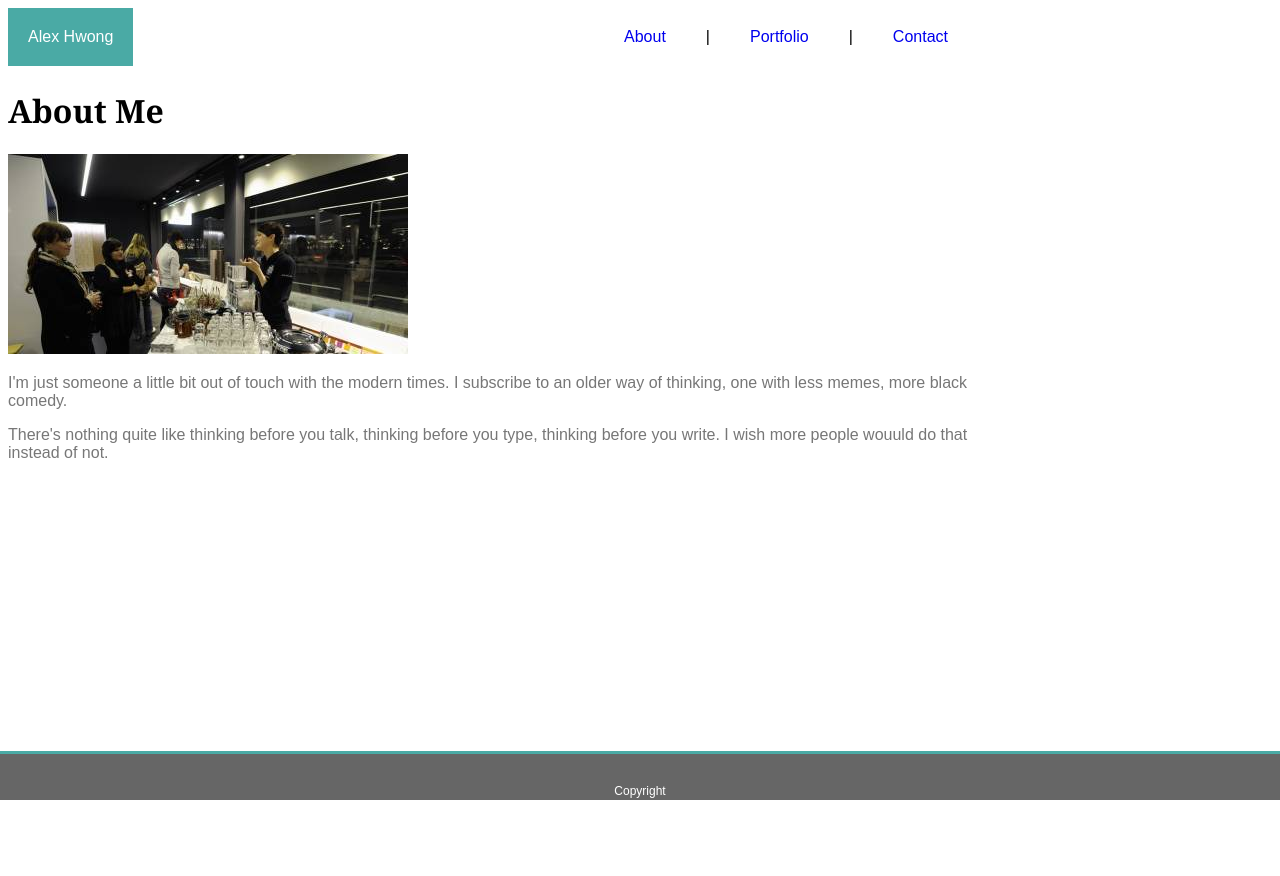
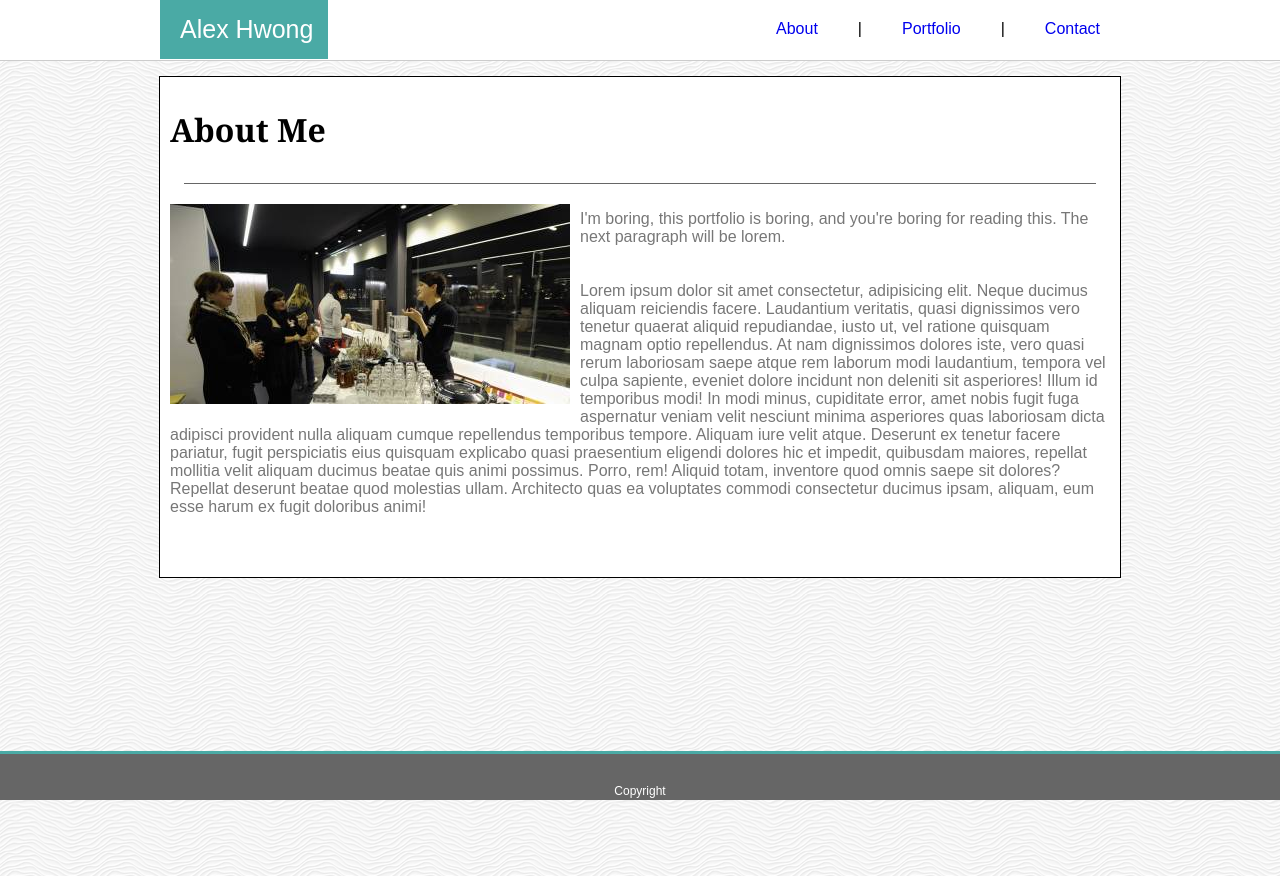
Before and after one commit to violinmana/Week1_Basic-Portfolio, a plain HTML site: page index.html in a window 1280 px wide. Before the commit the page ends 800 px from the top, so only its background shows below. Drawn offline with Linux system fonts and the light colour scheme.

Commit message:
v1 finished index.html

```diff
--- a/assets/css/style.css
+++ b/assets/css/style.css
@@ -1,69 +1,97 @@
-body{
-    width: 960px;
+body {
+    margin: auto;
     font-family: 'Arial', 'Helvetica Neue', Helvetica, sans-serif;
 }
 
-a{
+a {}
 
+h1 {
+    font-family: 'Georgia', 'Times New Roman', Times, serif;
+    padding: 10px;
 }
 
-h1{
-    font-family: 'Georgia', 'Times New Roman', Times, serif;
+p {
+    color: #777777;
+    padding: 10px;
 }
 
-p{
-    color: #777777;
+.about_image {
+    padding: 10px;
+    float: left;
 }
 
-a:link{
+a:link {
     text-decoration: none;
 }
 
-a:visited{
+a:visited {
     text-decoration: none;
 }
 
-a:hover{
+a:hover {
     text-decoration: none;
 }
 
-.nav_header{
+.nav_header {
     border-color: #cccccc;
     background: #ffffff;
     position: relative;
     height: 60px;
+    width: 960px;
+    margin: auto;
+    overflow: hidden;
 }
 
-.nametag{
+.nametag {
     background: #4aaaa5;
     color: #ffffff;
     float: left;
-    padding: 20px;
+    padding: 15px 15px 15px 20px;
+    font-size: 25px;
 }
 
-.vert_divide{
+.vert_divide {
     float: right;
     padding: 20px;
 }
 
-.link{
+.link {
     float: right;
     padding: 20px;
 
 }
 
-.body_div{
+.background_div{
+    padding-top: 15px;
+    border-width: 1px 0px 0px 0px;
+    border-style: solid;
+    border-color: #cccccc;
     position: relative;
-    height: 500px;
+    width: 100%;
+    height: 100vh;
+    background-image: url('../images/white-waves.png')
 }
 
-.linebreak_pipe{
-    position: absolute;
-    border-top: 5px;
-    padding: 1px;
+.body_div {
+    width: 960px;
+    height: 500px;
+    margin: auto;
+    background-color: #ffffff;
+    border-width: 1px;
+    border-style: solid;
+    border-color: dddddd;
 }
 
-.footer{
+.linebreak_pipe {
+    width: 95%;
+    margin: auto;
+    border-width: 1px 0px 0px 0px;
+    border-style: solid;
+    border-color: #666666;
+    margin-bottom: 10px;
+}
+
+.footer {
     background: #666666;
     position: fixed;
     bottom: 0;
--- a/index.html
+++ b/index.html
@@ -1,5 +1,6 @@
 <!DOCTYPE html>
 <html lang="en">
+
 <head>
     <meta charset="UTF-8">
     <meta name="viewport" content="width=device-width, initial-scale=1.0">
@@ -7,6 +8,7 @@
     <title>Alex Hwong's Portfolio</title>
     <link rel="stylesheet" href="./assets/css/style.css">
 </head>
+
 <body>
     <nav class='nav_header'>
         <div class='nametag'>Alex Hwong</div>
@@ -19,24 +21,31 @@
         <a href="./index.html" class='link'>About</a>
 
     </nav>
+    <div class='background_div'>
         <div class='body_div'>
             <h1>About Me</h1>
 
             <!-- Pipe after Nav header -->
             <div class='linebreak_pipe'></div>
 
-        <img src="./assets/images/200.jpg" alt="Created with Lorem">
+            <img src="./assets/images/200.jpg" alt="Created with Lorem" class='about_image'>
 
             <p>
-            I'm just someone a little bit out of touch with the modern times. I subscribe to an older way of thinking, one with less memes, more black comedy.
+                I'm boring, this portfolio is boring, and you're boring for reading this. The next paragraph will be lorem.
             </p>
             <p>
-            There's nothing quite like thinking before you talk, thinking before you type, thinking before you write. I wish more people wouuld do that instead of not.
+                Lorem ipsum dolor sit amet consectetur, adipisicing elit. Neque ducimus aliquam reiciendis facere. Laudantium veritatis, quasi dignissimos vero tenetur quaerat aliquid repudiandae, iusto ut, vel ratione quisquam magnam optio repellendus.
+                At nam dignissimos dolores iste, vero quasi rerum laboriosam saepe atque rem laborum modi laudantium, tempora vel culpa sapiente, eveniet dolore incidunt non deleniti sit asperiores! Illum id temporibus modi!
+                In modi minus, cupiditate error, amet nobis fugit fuga aspernatur veniam velit nesciunt minima asperiores quas laboriosam dicta adipisci provident nulla aliquam cumque repellendus temporibus tempore. Aliquam iure velit atque.
+                Deserunt ex tenetur facere pariatur, fugit perspiciatis eius quisquam explicabo quasi praesentium eligendi dolores hic et impedit, quibusdam maiores, repellat mollitia velit aliquam ducimus beatae quis animi possimus. Porro, rem!
+                Aliquid totam, inventore quod omnis saepe sit dolores? Repellat deserunt beatae quod molestias ullam. Architecto quas ea voluptates commodi consectetur ducimus ipsam, aliquam, eum esse harum ex fugit doloribus animi!
             </p>
+        </div>
     </div>
 
     <footer class='footer'>
         Copyright
     </footer>
 </body>
+
 </html>
```
Also changed, not shown: assets/images/white-waves.png (added), 1 other file. Lines whose indentation alone changed are shown as unchanged.
